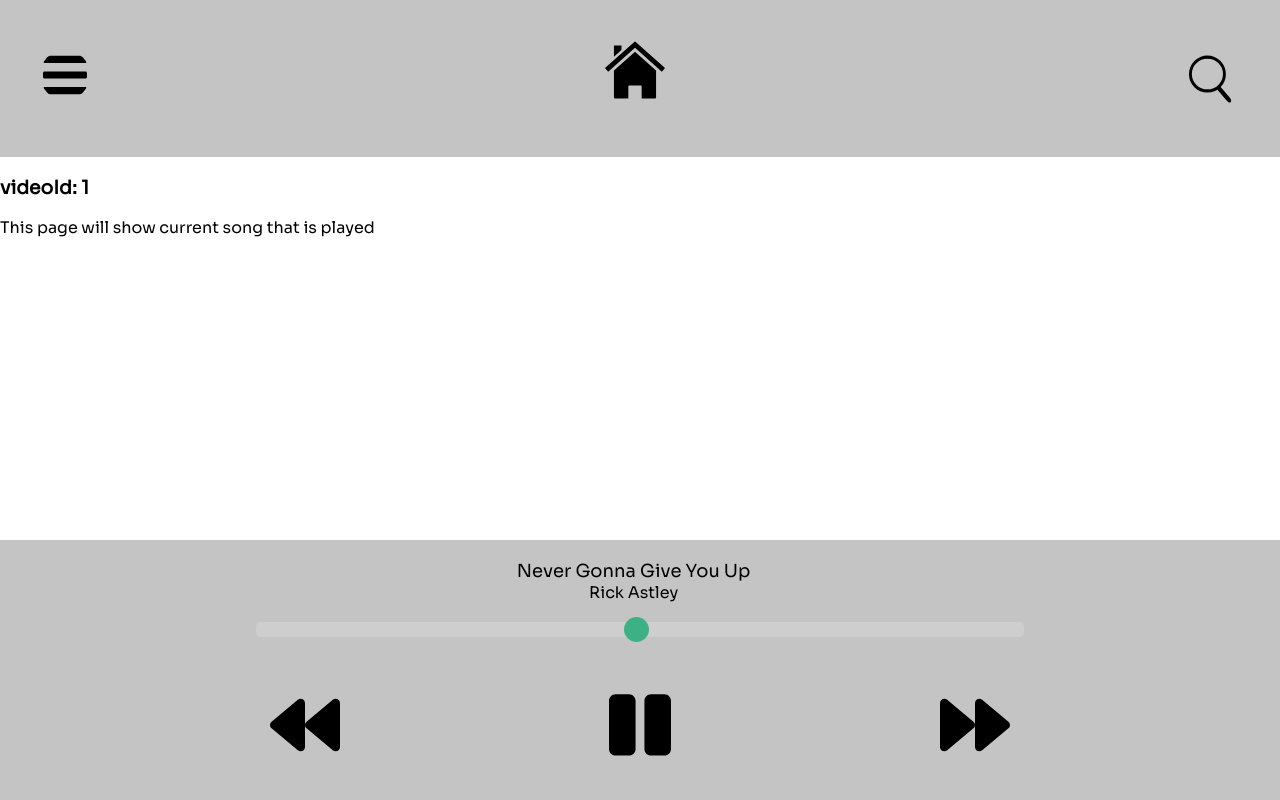
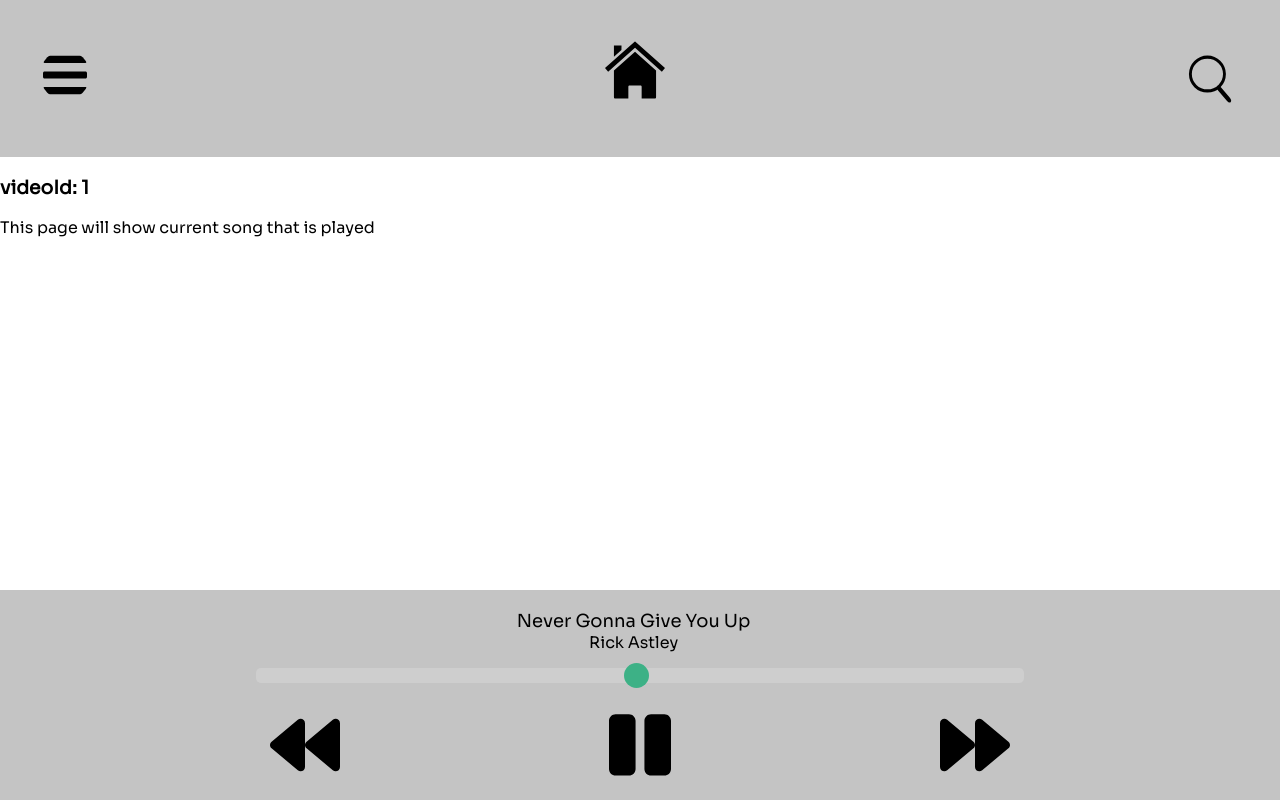
Before and after one commit to n1cken/Ljudio-Music-Player, a React (Vite) app in the folder frontend/: page /playingPage/1 in a window 1280 px wide. Built offline with nearby package versions, Linux system fonts and the light colour scheme.

Commit message:
Player now takes up less space

```diff
--- a/frontend/src/styles/Player.css
+++ b/frontend/src/styles/Player.css
@@ -9,6 +9,6 @@
     background-color: #c4c4c4;
     display: flex;
     padding-top: 20px;
-    padding-bottom: 40px;
+    padding-bottom: 20px;
     padding-right: 50px;
 }
--- a/frontend/src/styles/PlayerInformation.css
+++ b/frontend/src/styles/PlayerInformation.css
@@ -8,7 +8,7 @@
     background-color: #c4c4c4;
     display: grid;
     padding-top: 20px;
-    padding-bottom: 170px;
+    padding-bottom: 120px;
     padding-right: 50px;
 }
 
@@ -26,22 +26,6 @@
     width: 100%; /* Width of the outside container */
 }
 
-/* The slider itself */
-.slider {
-    -webkit-appearance: none;  /* Override default CSS styles */
-    appearance: none;
-    width: 60%; /* Full-width */
-    height: 25px; /* Specified height */
-    background: #d3d3d3; /* Grey background */
-    outline: none; /* Remove outline */
-    opacity: 0.7; /* Set transparency (for mouse-over effects on hover) */
-    -webkit-transition: .2s; /* 0.2 seconds transition on hover */
-    transition: opacity .2s;
-    margin-top: 1.5%;
-}
-
-
-
 img{
     background-color: #c4c4c4;
 }
@@ -57,7 +41,7 @@ img{
     opacity: 0.7;
     -webkit-transition: .2s;
     transition: opacity .2s;
-    margin-top: 1.5%;
+    margin-top: 15px;
 }
 
 .slider::-webkit-slider-thumb {
```
